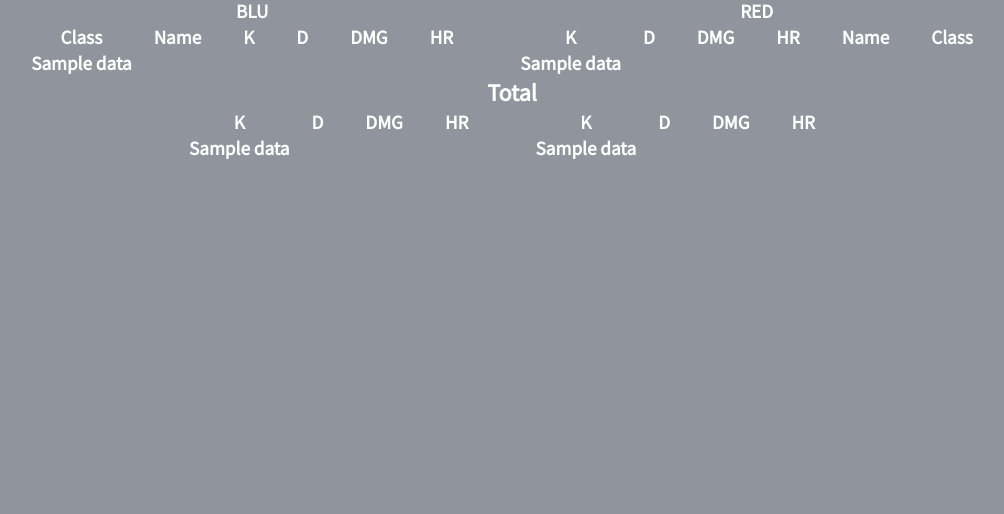
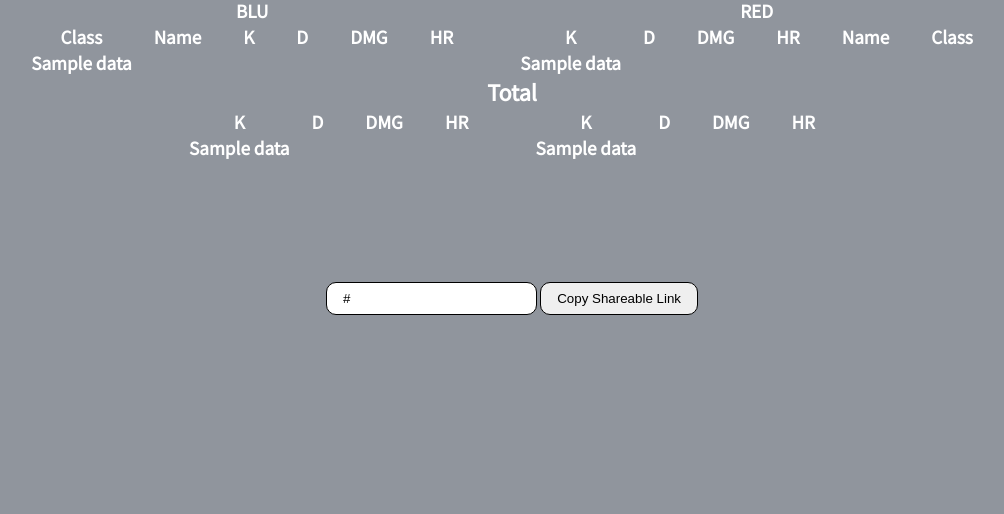
Before and after one commit to n4ver/N4TV, a Flask app: template Templates/handle_logs.html in a window 1280 px wide. Shown: the part 181-695 px from the top of the page, without its empty margins (128-1132 px from the left). Run offline with Flask 2, Linux system fonts and the light colour scheme; the template is opened without the code that fills it: most values are stand-ins (such as "Sample title", 1, 10 or a date in 2020).

Commit message:
Add Shareable link

```diff
--- a/Templates/handle_logs.html
+++ b/Templates/handle_logs.html
@@ -1,6 +1,7 @@
 {% extends 'base.html' %}
 
 {% block head %}
+<script src="../static/js/copy_function.js"></script>
 {% endblock %}
 
 {% block body %}
@@ -76,4 +77,14 @@
 		</tr>
 	</table>
 </div>
+
+<div class="shareablelink">
+	<input type="text" value="{{ sharelink }}" id="sharelink">
+	<div class="tooltip">
+		<button id="copylink" type="button" title="Copy Shareable Link" onclick="copy_function()" onmouseout="out_function()">
+			<span class="tooltiptext" id="myTooltip">Copy to clipboard</span>
+			Copy Shareable Link
+		</button>
+	</div>
+</div>
 {% endblock %}
--- a/app.py
+++ b/app.py
@@ -28,7 +28,6 @@ def log():
         bigdict = response.json()
         data = data_handler(real_aliases, bigdict)
 
-        return render_template('handle_logs.html', data=data)
     elif request.method == "GET":
         log_url = request.args.get('log', None)
         log_no = extract_log_no(log_url)
@@ -45,8 +44,9 @@ def log():
         bigdict = response.json()
         data = data_handler(real_aliases, bigdict)
 
-        #return render_template('index.html')
-        return render_template('handle_logs.html', data=data)
+    sharelink = f"{request.base_url}?log={log_url}"
+    #return render_template('index.html')
+    return render_template('handle_logs.html', data=data, sharelink=sharelink)
 
 
 def data_handler(real_aliases, resp):
--- a/static/css/main.css
+++ b/static/css/main.css
@@ -94,3 +94,51 @@ td {
 	margin: auto;
 	border-radius: 10px;
 }
+
+.shareablelink {
+	margin-top: 15vh;
+}
+
+.tooltip {
+	position: relative;
+	display: inline-block;
+  }
+
+  .tooltip .tooltiptext {
+	visibility: hidden;
+	width: 140px;
+	background-color: #555;
+	color: #fff;
+	text-align: center;
+	border-radius: 6px;
+	padding: 5px;
+	position: absolute;
+	z-index: 1;
+	bottom: 150%;
+	left: 50%;
+	margin-left: -75px;
+	opacity: 0;
+	transition: opacity 0.3s;
+  }
+
+  .tooltip .tooltiptext::after {
+	content: "";
+	position: absolute;
+	top: 100%;
+	left: 50%;
+	margin-left: -5px;
+	border-width: 5px;
+	border-style: solid;
+	border-color: #555 transparent transparent transparent;
+  }
+
+  .tooltip:hover .tooltiptext {
+	visibility: visible;
+	opacity: 1;
+  }
+
+  button, #sharelink {
+	  padding: 8px 16px;
+	  border-radius: 10px;
+	  border: 1px solid;
+  }
--- /dev/null
+++ b/static/js/copy_function.js
@@ -0,0 +1,20 @@
+function copy_function() {
+    /* Get the text field */
+    var copyText = document.getElementById("sharelink");
+
+    /* Select the text field */
+    copyText.select();
+    copyText.setSelectionRange(0, 99999); /* For mobile devices */
+
+     /* Copy the text inside the text field */
+    navigator.clipboard.writeText(copyText.value);
+
+    /* Alert the copied text */
+    var tooltip = document.getElementById("myTooltip");
+    tooltip.innerHTML = "Copied!";
+  }
+
+  function out_function() {
+    var tooltip = document.getElementById("myTooltip");
+    tooltip.innerHTML = "Copy to clipboard";
+  }
```
